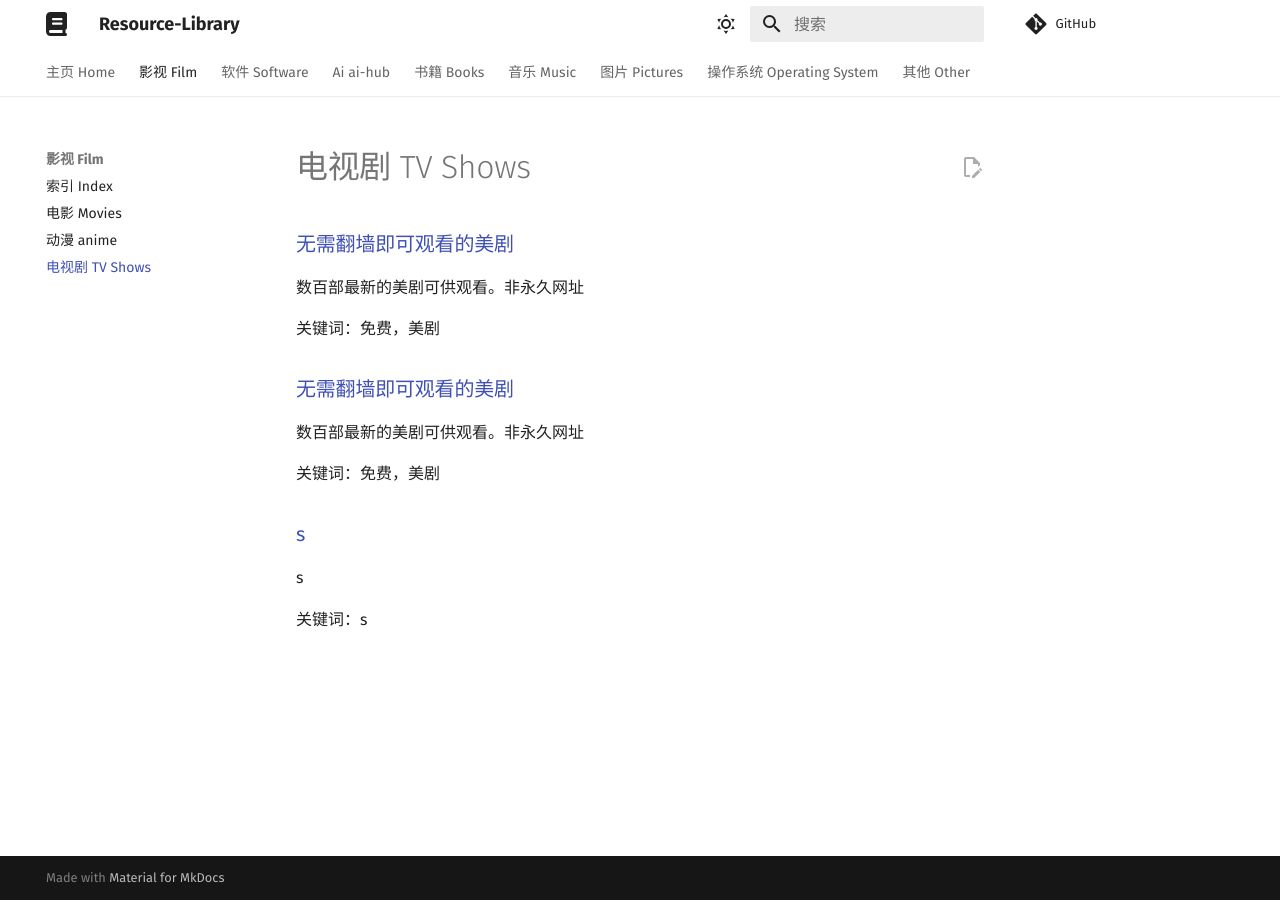
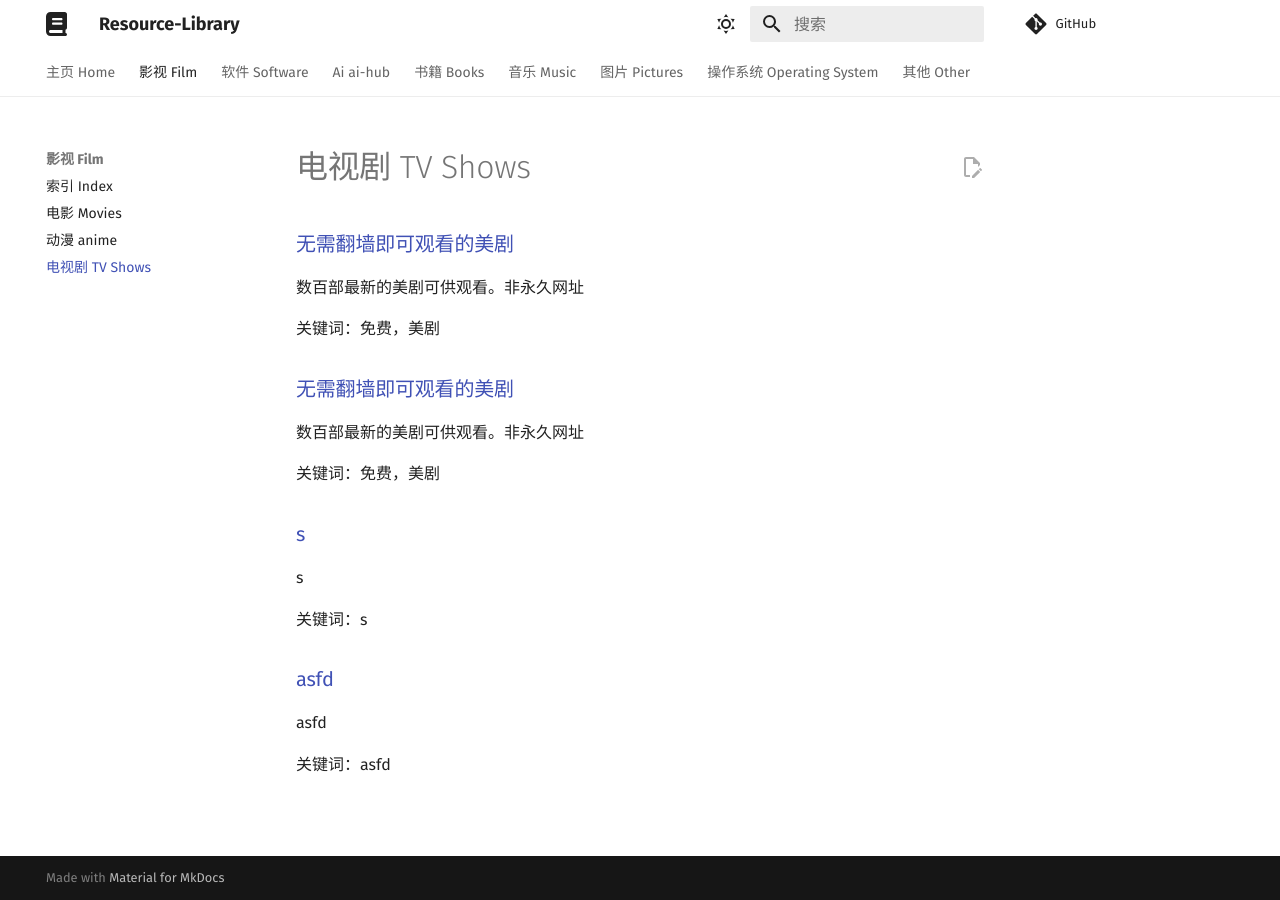
Before and after one commit to Chocolateater/Resource-Library, an MkDocs documentation site: the page built from docs/Film/tvshows.md, in a window 1280 px wide. Built offline with MkDocs 1.6.1 and Material for MkDocs 9.7.7, drawn with Linux system fonts in a browser that asks for light colours; comment, search, counter and statistics services are not loaded.

Commit message:
Update index.md via GitHub API

```diff
--- a/docs/Film/tvshows.md
+++ b/docs/Film/tvshows.md
@@ -15,3 +15,9 @@
 s
 
 关键词：s
+
+<h3><a href="asfd">asfd</a> </h3>
+
+asfd
+
+关键词：asfd
```
